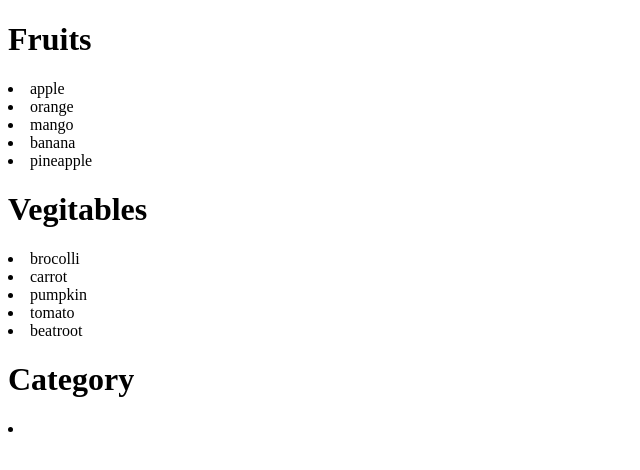
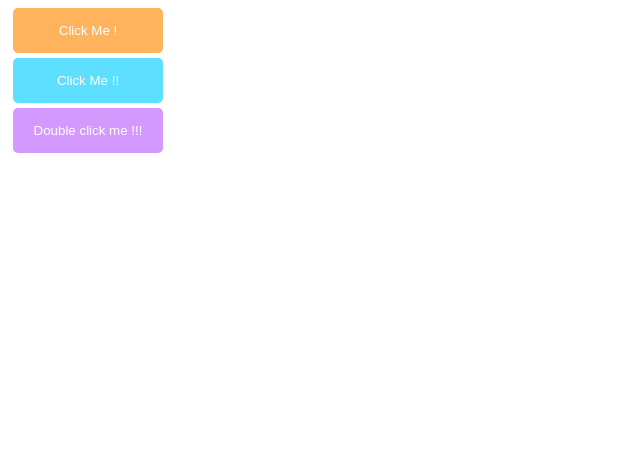
Before and after one commit to pasankg/vite-react-101, a React (Vite) app: page / in a window 1280 px wide. Shown: the top 470 px of the page, without its empty margins (0-640 px from the left). Built offline with nearby package versions, Linux system fonts and the light colour scheme.

Commit message:
Button click events

```diff
--- a/src/App.jsx
+++ b/src/App.jsx
@@ -2,12 +2,12 @@
 // import Footer from "./Footer.jsx"
 // import Food from "./Food.jsx"
 // import Card from "./Card"
-// import ButtonModule from "./Button/Button"
+import ButtonModule from "./Button/Button"
 // import ButtonInline from "./Button"
 // import Student from "./Student";
 // import UserGreeting from "./UserGreeting";
 // import List from "./List";
-import ListModule from "./List.module";
+// import ListModule from "./List.module";
 
 function App() {
   // return (
@@ -34,29 +34,35 @@ function App() {
   //   </>
   // );
 
-  const fruits = [
-    { id: 1, name: "apple", calories: 95 },
-    { id: 2, name: "orange", calories: 45 },
-    { id: 3, name: "mango", calories: 105 },
-    { id: 4, name: "banana", calories: 159 },
-    { id: 5, name: "pineapple", calories: 37 },
-  ];
-  const vegetables = [
-    { id: 1, name: "brocolli", calories: 95 },
-    { id: 2, name: "carrot", calories: 45 },
-    { id: 3, name: "pumpkin", calories: 105 },
-    { id: 4, name: "tomato", calories: 159 },
-    { id: 5, name: "beatroot", calories: 37 },
-  ];
+  // const fruits = [
+  //   { id: 1, name: "apple", calories: 95 },
+  //   { id: 2, name: "orange", calories: 45 },
+  //   { id: 3, name: "mango", calories: 105 },
+  //   { id: 4, name: "banana", calories: 159 },
+  //   { id: 5, name: "pineapple", calories: 37 },
+  // ];
+  // const vegetables = [
+  //   { id: 1, name: "brocolli", calories: 95 },
+  //   { id: 2, name: "carrot", calories: 45 },
+  //   { id: 3, name: "pumpkin", calories: 105 },
+  //   { id: 4, name: "tomato", calories: 159 },
+  //   { id: 5, name: "beatroot", calories: 37 },
+  // ];
+
+  // return(
+  //   <>
+  //     {fruits.length > 0 ? <ListModule items={fruits} category="Fruits" /> : null}
+
+  //     {/* short circuiting above */}
+  //     { vegetables.length > 0 && <ListModule items={vegetables} category="Vegitables" /> }
+
+  //     <ListModule />
+  //   </>
+  // );
 
   return(
     <>
-      {fruits.length > 0 ? <ListModule items={fruits} category="Fruits" /> : null}
-
-      {/* short circuiting above */}
-      { vegetables.length > 0 && <ListModule items={vegetables} category="Vegitables" /> }
-
-      <ListModule />
+    <ButtonModule/>
     </>
   );
 }
--- a/src/Button/Button.jsx
+++ b/src/Button/Button.jsx
@@ -1,6 +1,23 @@
 import styles from "./Button.module.css";
 
 function Button() {
-  return <button className={styles.button}>Click Me</button>;
+  const handleClick = (name) => console.log(`${name} stop clicking me !`)
+
+  const handleClick2 = (name) => console.log(`${name} stop clicking me !`)
+
+  const handleClick3 = (e) => console.log(e.target.textContent = "OUCH");
+
+  return (
+    <>
+      <button onClick={handleClick("Yo")} className={styles.button}>Click Me !</button>
+
+      {/* If we leave the function as above just inside of {}, JS will invoke the function at application start. */}
+      {/* To avoid this behaviour, we use function expression or an arrow function. */}
+      <button onClick={() => handleClick2("Bro")} className={styles.button2}>Click Me !!</button>
+
+      <button onDoubleClick={(e) => handleClick3(e)} className={styles.button3}>Double click me !!!</button>
+
+    </>
+  );
 }
 export default Button;
--- a/src/Button/Button.module.css
+++ b/src/Button/Button.module.css
@@ -1,7 +1,21 @@
-.button {
- background-color: rgb(255, 179, 93);
+button {
+ width: 150px;
+ display: block;
+ margin: 5px;
  color: #ffff;
  border: none;
  border-radius: 5px;
- padding: 5px;
+ padding: 15px;
 }
+
+.button {
+ background-color: rgb(255, 179, 93);
+
+}
+.button2 {
+ background-color: rgb(93, 223, 255);
+}
+
+.button3 {
+ background-color: rgb(211, 153, 255);
+}
```
